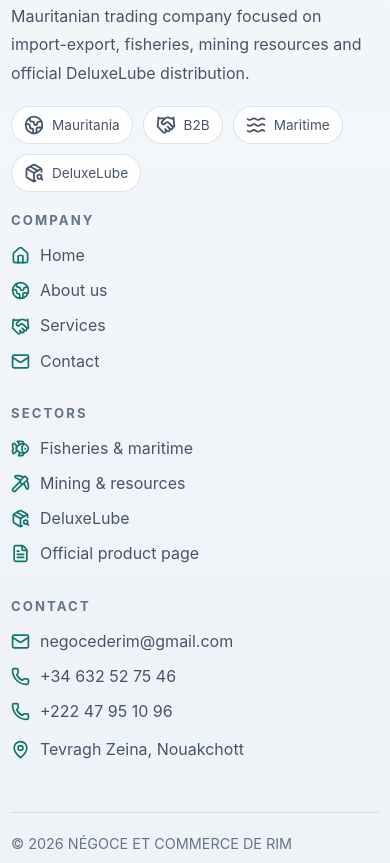
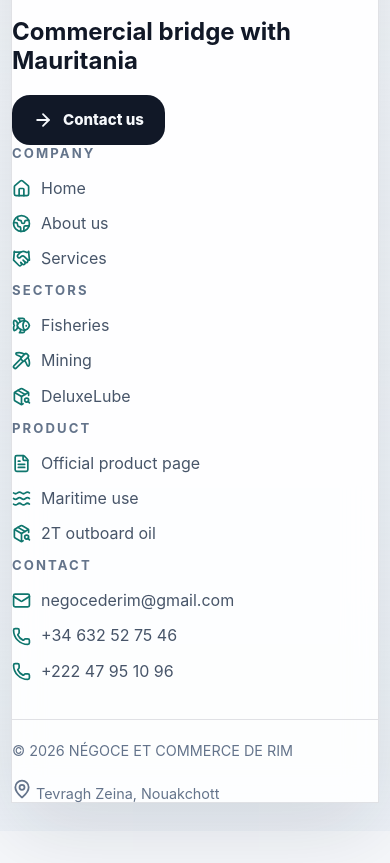
Before and after one commit to aissa-m/negoce_rim, an Astro site: page / in a window 390 px wide. Shown: the part 4181-5044 px from the top of the page. After the commit the page ends 5012 px from the top, so only its background shows below. Built offline with nearby package versions, Linux system fonts and the light colour scheme; Astro itself is replaced by a stand-in of ours.

Commit message:
Redesign footer layout for symmetry and mobile

```diff
--- a/src/components/Footer.astro
+++ b/src/components/Footer.astro
@@ -3,55 +3,54 @@ import Icon from './Icon.astro';
 ---
 <footer class="footer">
   <div class="container">
-    <div class="footer-cta surface">
-      <div>
-        <span class="badge"><Icon name="handshake" /><span data-en="Open to serious B2B opportunities" data-es="Abiertos a oportunidades B2B serias" data-fr="Ouverts aux opportunités B2B sérieuses">Open to serious B2B opportunities</span></span>
-        <h2 data-en="Looking for a commercial bridge with Mauritania?" data-es="¿Buscas un puente comercial con Mauritania?" data-fr="Vous cherchez un pont commercial avec la Mauritanie ?">Looking for a commercial bridge with Mauritania?</h2>
-        <p data-en="Contact us for DeluxeLube supply, fisheries, mining resources or import-export opportunities." data-es="Contacta con nosotros para suministro DeluxeLube, pesca, recursos mineros u oportunidades import-export." data-fr="Contactez-nous pour DeluxeLube, pêche, ressources minières ou opportunités import-export.">Contact us for DeluxeLube supply, fisheries, mining resources or import-export opportunities.</p>
-      </div>
-      <a class="btn btn-primary" href="/contact/"><Icon name="arrow" /><span data-en="Contact us" data-es="Contactar" data-fr="Nous contacter">Contact us</span></a>
+    <div class="footer-shell surface">
+      <div class="footer-top">
+        <div class="footer-brand-block">
+          <img data-logo src="/black_logo.svg" alt="NÉGOCE ET COMMERCE DE RIM" />
+          <p data-en="Mauritanian trading company focused on import-export, fisheries, mining resources and official DeluxeLube distribution." data-es="Empresa mauritana de comercio enfocada en import-export, pesca, recursos mineros y distribución oficial DeluxeLube." data-fr="Entreprise mauritanienne de commerce spécialisée dans l’import-export, la pêche, les ressources minières et la distribution officielle DeluxeLube.">Mauritanian trading company focused on import-export, fisheries, mining resources and official DeluxeLube distribution.</p>
         </div>
 
-    <div class="footer-grid">
-      <div class="footer-brand">
-        <img data-logo src="/black_logo.svg" alt="NÉGOCE ET COMMERCE DE RIM" />
-        <p data-en="Mauritanian trading company focused on import-export, fisheries, mining resources and official DeluxeLube distribution." data-es="Empresa mauritana de comercio enfocada en import-export, pesca, recursos mineros y distribución oficial DeluxeLube." data-fr="Entreprise mauritanienne de commerce spécialisée dans l’import-export, la pêche, les ressources minières et la distribution officielle DeluxeLube.">Mauritanian trading company focused on import-export, fisheries, mining resources and official DeluxeLube distribution.</p>
-        <div class="footer-badges">
-          <span class="badge"><Icon name="globe" /> Mauritania</span>
-          <span class="badge"><Icon name="handshake" /> B2B</span>
-          <span class="badge"><Icon name="waves" /> Maritime</span>
-          <span class="badge"><Icon name="oil" /> DeluxeLube</span>
+        <div class="footer-cta-block">
+          <span class="badge"><Icon name="handshake" /><span data-en="B2B opportunities" data-es="Oportunidades B2B" data-fr="Opportunités B2B">B2B opportunities</span></span>
+          <h2 data-en="Commercial bridge with Mauritania" data-es="Puente comercial con Mauritania" data-fr="Pont commercial avec la Mauritanie">Commercial bridge with Mauritania</h2>
+          <a class="btn btn-primary" href="/contact/"><Icon name="arrow" /><span data-en="Contact us" data-es="Contactar" data-fr="Nous contacter">Contact us</span></a>
         </div>
       </div>
 
-      <div>
+      <div class="footer-columns">
+        <div class="footer-card">
           <h3 data-en="Company" data-es="Empresa" data-fr="Entreprise">Company</h3>
           <a class="footer-link" href="/"><Icon name="home" /><span data-en="Home" data-es="Inicio" data-fr="Accueil">Home</span></a>
           <a class="footer-link" href="/about/"><Icon name="globe" /><span data-en="About us" data-es="Sobre nosotros" data-fr="À propos">About us</span></a>
           <a class="footer-link" href="/services/"><Icon name="handshake" /><span data-en="Services" data-es="Servicios" data-fr="Services">Services</span></a>
-        <a class="footer-link" href="/contact/"><Icon name="mail" /><span data-en="Contact" data-es="Contacto" data-fr="Contact">Contact</span></a>
         </div>
 
-      <div>
+        <div class="footer-card">
           <h3 data-en="Sectors" data-es="Sectores" data-fr="Secteurs">Sectors</h3>
-        <a class="footer-link" href="/fisheries/"><Icon name="fish" /><span data-en="Fisheries & maritime" data-es="Pesca y marítimo" data-fr="Pêche et maritime">Fisheries & maritime</span></a>
-        <a class="footer-link" href="/mining/"><Icon name="pickaxe" /><span data-en="Mining & resources" data-es="Minería y recursos" data-fr="Mines et ressources">Mining & resources</span></a>
+          <a class="footer-link" href="/fisheries/"><Icon name="fish" /><span data-en="Fisheries" data-es="Pesca" data-fr="Pêche">Fisheries</span></a>
+          <a class="footer-link" href="/mining/"><Icon name="pickaxe" /><span data-en="Mining" data-es="Minería" data-fr="Mines">Mining</span></a>
           <a class="footer-link" href="/deluxelube/"><Icon name="oil" /><span>DeluxeLube</span></a>
-        <a class="footer-link" href="https://deluxelube.com/product.php?id=36" target="_blank" rel="noopener"><Icon name="document" /><span data-en="Official product page" data-es="Ficha oficial" data-fr="Page officielle">Official product page</span></a>
         </div>
 
-      <div>
+        <div class="footer-card">
+          <h3 data-en="Product" data-es="Producto" data-fr="Produit">Product</h3>
+          <a class="footer-link" href="https://deluxelube.com/product.php?id=36" target="_blank" rel="noopener"><Icon name="document" /><span data-en="Official product page" data-es="Ficha oficial" data-fr="Page officielle">Official product page</span></a>
+          <span class="footer-link"><Icon name="waves" /><span data-en="Maritime use" data-es="Uso marítimo" data-fr="Usage maritime">Maritime use</span></span>
+          <span class="footer-link"><Icon name="oil" /><span data-en="2T outboard oil" data-es="Aceite 2T fuera borda" data-fr="Huile 2T hors-bord">2T outboard oil</span></span>
+        </div>
+
+        <div class="footer-card">
           <h3 data-en="Contact" data-es="Contacto" data-fr="Contact">Contact</h3>
           <a class="footer-link" href="mailto:negocederim@gmail.com"><Icon name="mail" /><span>negocederim@gmail.com</span></a>
           <a class="footer-link" href="tel:+34632527546"><Icon name="phone" /><span>+34 632 52 75 46</span></a>
           <a class="footer-link" href="tel:+22247951096"><Icon name="phone" /><span>+222 47 95 10 96</span></a>
-        <p class="footer-link"><Icon name="map" /><span>Tevragh Zeina, Nouakchott</span></p>
         </div>
       </div>
 
       <div class="footer-bottom">
         <span>© <span id="year"></span> NÉGOCE ET COMMERCE DE RIM</span>
-      <span data-en="Trade • Fisheries • Mining • Lubricants" data-es="Comercio • Pesca • Minería • Lubricantes" data-fr="Commerce • Pêche • Mines • Lubrifiants">Trade • Fisheries • Mining • Lubricants</span>
+        <span class="footer-location"><Icon name="map" /> Tevragh Zeina, Nouakchott</span>
+      </div>
     </div>
   </div>
 </footer>
```
Lines whose indentation alone changed are shown as unchanged.
